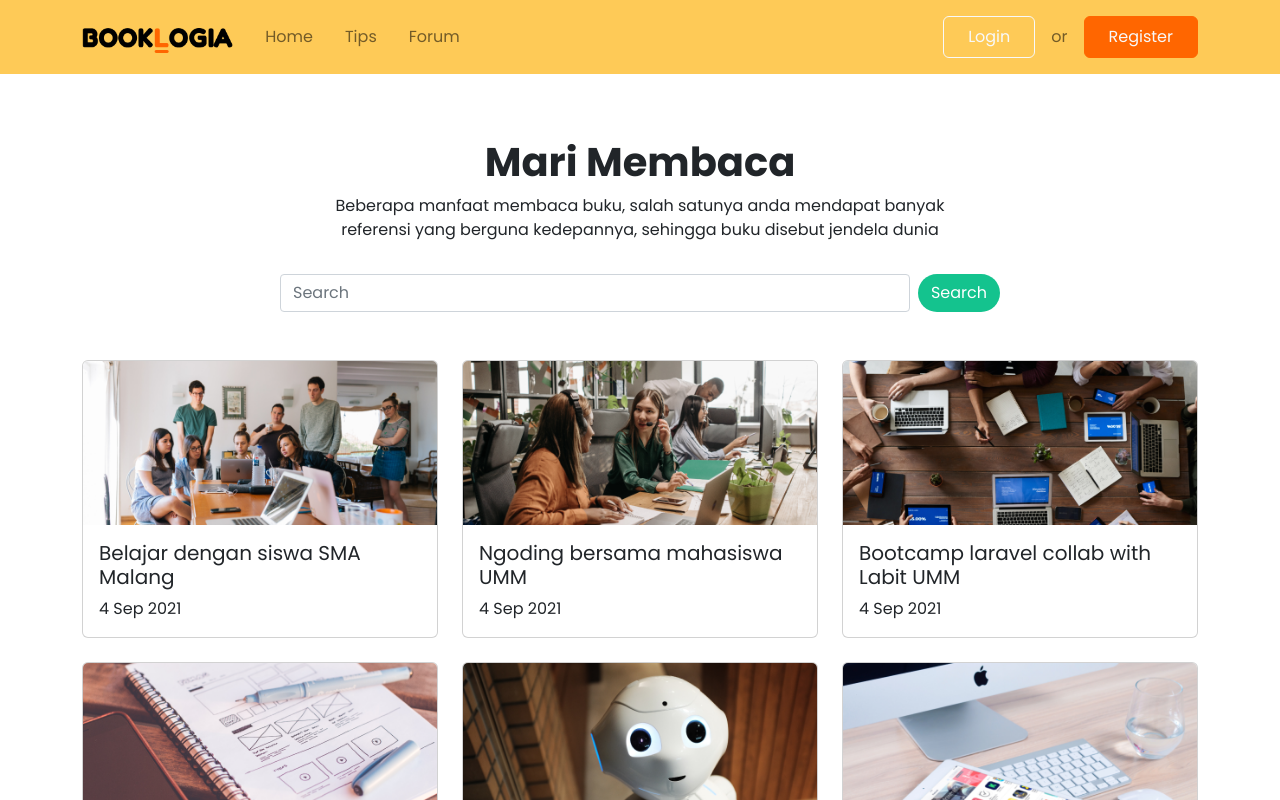
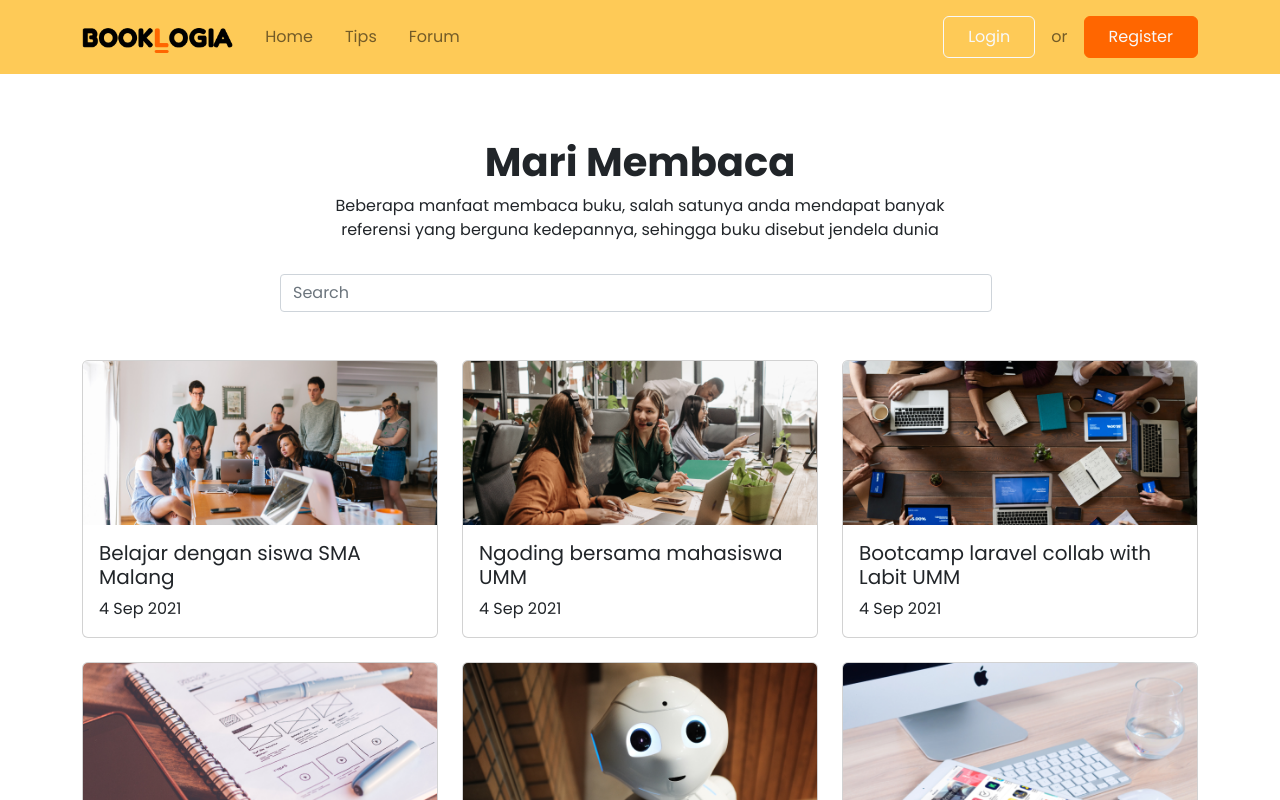
Before and after one commit to fikriwado/booklogia, a React (Create React App) app: page /tips in a window 1280 px wide. Shown: the top 800 px of the page. Built offline with nearby package versions, Linux system fonts and the light colour scheme.

Commit message:
live search tips

```diff
--- a/src/pages/Tips/index.js
+++ b/src/pages/Tips/index.js
@@ -1,10 +1,19 @@
-import React from "react";
+import { useState } from "react";
 import "../../sass/pages/_about.scss";
 import { Container } from "react-bootstrap";
 import { Link } from "react-router-dom";
 import tipsData from "../../utils/tips.json";
 
 function Tips() {
+  const [tips, setTips] = useState(tipsData);
+
+  function handleSearch(e) {
+    const filterTips = tipsData.filter(tips => {
+      return tips.judul.toLowerCase().includes(e.target.value.toLowerCase())
+    })
+    setTips(filterTips);
+  }
+
   return (
     <section className="padding-y-xxl position-relative  pt-3 pb-5 z-index-1">
       <Container className=" max-width-adaptive-sm position-relative z-index-2">
@@ -21,26 +30,27 @@ function Tips() {
           </div>
         </div>
         <div className="row  col-lg-8 col-12 mx-lg-auto mx-0 pt-3  mb-5">
-          <form className="d-flex">
+          <div className="d-flex">
             <input
               className="form-control me-2"
               type="search"
               placeholder="Search"
               aria-label="Search"
+              onChange={handleSearch}
             />
-            <button
+            {/* <button
               className="btn btn-search text-white bg-success"
               type="submit"
             >
               Search
-            </button>
-          </form>
+            </button> */}
+          </div>
         </div>
       </Container>
 
       <div className="container">
         <div className="row row-cols-1 row-cols-md-3 g-4">
-          {tipsData.map((tips) => (
+          {tips.map((tips) => (
             <div className="col" key={tips.slug}>
               <Link
                 to={"/tips/" + tips.slug}
```
